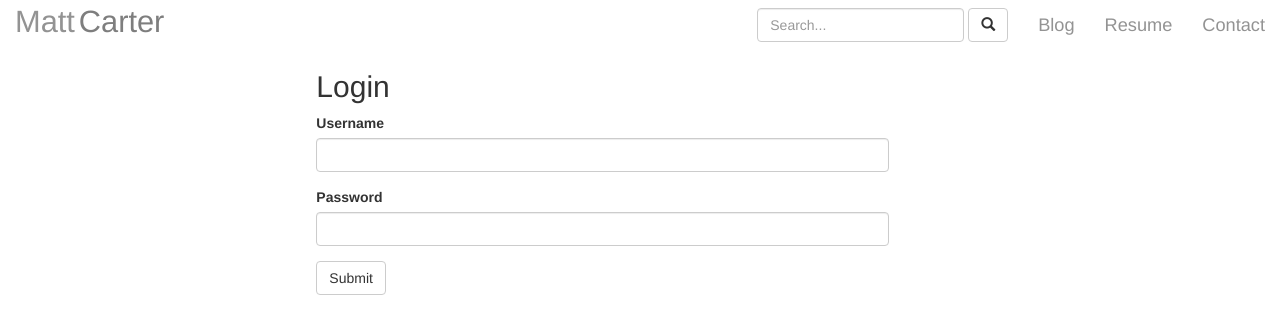
After one commit to matt-cart/personal-website, a Flask app: template website/templates/login.html in a window 1280 px wide. The commit adds this page. Shown: the top 334 px of the page. Run offline with Flask 2, Linux system fonts and the light colour scheme; the template is opened without the code that fills it, so the values that code supplies are empty; some libraries are stand-ins or nearby versions.

Commit message:
Started work on login system. Added 500 error page. Added script to create use in db.

```diff
--- a/website/__init__.py
+++ b/website/__init__.py
@@ -1,10 +1,15 @@
 import os
 from flask import Flask
 from flask.ext.sqlalchemy import SQLAlchemy
+from flask.ext.login import LoginManager
+from flask.ext.bcrypt import Bcrypt
 
 BASE_PATH = os.path.dirname(os.path.realpath(__file__))
 app = Flask(__name__, instance_relative_config=True)
 app.config.from_pyfile('config.py')
 db = SQLAlchemy(app)
+login_manager = LoginManager()
+login_manager.init_app(app)
+bcrypt = Bcrypt()
 
 from website import views, models
--- a/website/static/css/style.css
+++ b/website/static/css/style.css
@@ -63,7 +63,7 @@ a:hover, a:visited, a:link, a:active {
 }
 
 #jumbotron {
-        margin-top:10%;
+        margin-top:50px;
         padding:20px;
 }
 
--- a/website/templates/home_page.html
+++ b/website/templates/home_page.html
@@ -1,13 +1,15 @@
 {% extends "layout.html" %}
 {% block content %}
-    <div class="container-fluid" id="main-div">
+    <div class="container-fluid bump-past-nav">
         <div class="row">
             <div class="jumbotron col-md-6 col-md-offset-1" id="jumbotron">
                 <h2>Recent Posts</h2>
                 {% for post in recent_posts %}
                     <h3><a class="home-page-link" href="{{ url_for('getBlogPost', post_path=post.url_path) }}">{{ post.title }}</a></h3>
                     <p>{{ post.preview }}<br>{{ post.date }}</p>
+                    <hr>
                 {% endfor %}
+                <a class="home-page-link" href="{{ url_for('blogArchive')}}"><h5>See more...</h5></a>
             </div>
             <div class="jumbotron col-md-3 col-md-offset-1 col-sm-6 col-sm-offset-3 col-xs-6 col-xs-offset-3" id="jumbotron">
                 <img id="mugshot" src="{{ url_for('static', filename='img/mugshot_website.png') }}">
--- /dev/null
+++ b/website/templates/login.html
@@ -0,0 +1,24 @@
+{% extends "layout.html" %}
+{% block title %}Matt Carter{% endblock %}
+{% block content %}
+<div class="container-fluid" id="main-div">
+    <div class="row">
+        <div class="col-md-6 col-md-offset-3 col-sm-12 bump-past-nav">
+            <h2>Login</h2>
+            <form action="/login" method="POST">
+              <div class="form-group">
+                <label for="username">Username</label>
+                <input class="form-control" name="username" id="username">
+              </div>
+              <div class="form-group">
+                <label for="password">Password</label>
+                <input type="password" class="form-control" name="password" id="password">
+              </div>
+              <div class="center-block">
+                <button type="submit" class="btn btn-default">Submit</button>
+              </div>
+            </form>
+        </div>
+    </div>
+</div>
+{% endblock %}
--- a/website/views.py
+++ b/website/views.py
@@ -1,9 +1,10 @@
 import markdown
 from BeautifulSoup import BeautifulSoup
 from datetime import datetime
-from website import app, db
-from website.models import Post
+from website import app, db, login_manager, bcrypt
+from website.models import Post, User
 from flask import render_template, request, url_for, redirect
+from flask.ext.login import login_required, login_user, logout_user, current_user
 
 
 def parseDate(sql_date):
@@ -11,24 +12,77 @@ def parseDate(sql_date):
     return date_object.strftime('%B %d, %Y')
 
 
+def parsePostQuery(posts):
+    post_previews = []
+    for post in posts:
+        html = markdown.markdown(post.content)
+        html_text = BeautifulSoup(html).findAll(text=True)
+        text_preview = ''.join(html_text)[:200] + '...'
+        post_previews.append({'title': post.title,
+                              'preview': text_preview,
+                              'date': parseDate(str(post.date)),
+                              'url_path': post.url_path})
+    return post_previews
+
+
+@login_manager.user_loader
+def user_loader(user_id):
+    """Given *user_id*, return the associated User object.
+
+    :param unicode user_id: user_id (email) user to retrieve
+    """
+    return User.query.get(user_id)
+
+
 @app.route('/')
 def index():
     three_posts = Post.query.filter(
         Post.status == 'published').order_by(Post.id.desc()).limit(3)
-    recent_posts = []
-    for post in three_posts:
-        html = markdown.markdown(post.content)
-        html_text = BeautifulSoup(html).findAll(text=True)
-        text_preview = ''.join(html_text)[:100] + '...'
-        recent_posts.append({'title': post.title,
-                             'preview': text_preview,
-                             'date': parseDate(str(post.date)),
-                             'url_path': post.url_path})
+    recent_posts = parsePostQuery(three_posts)
     return render_template('home_page.html',
                            recent_posts=recent_posts)
 
 
+@app.route("/login", methods=["GET", "POST"])
+def login():
+    """For GET requests, display the login form. For POSTS, login the current
+    user by processing the form."""
+    if request.method == 'POST':
+        username = request.form['username']
+        password = request.form['password']
+        user = User.query.filter(User.email == username).first()
+        if username:
+            if bcrypt.check_password_hash(user.password, password):
+                user.authenticated = True
+                db.session.add(user)
+                db.session.commit()
+                login_user(user, remember=True)
+                return render_template('post_editor.html')
+    else:
+        return render_template("login.html")
+
+
+@app.route("/logout", methods=["GET"])
+@login_required
+def logout():
+    """Logout the current user."""
+    user = current_user
+    user.authenticated = False
+    db.session.add(user)
+    db.session.commit()
+    logout_user()
+    return render_template("logout.html")
+
+
+@app.route('/blog')
+def blogArchive():
+    posts = parsePostQuery(Post.query.order_by(Post.id.desc()).all())
+    return render_template('blog_archive.html',
+                           posts=posts)
+
+
 @app.route('/editor')
+@login_required
 def postEditor():
     return render_template('post_editor.html')
 
@@ -54,12 +108,10 @@ def publishPost(post_id=None):
     return redirect(url_for('index'))
 
 
-@app.route('/<post_path>')
+@app.route('/post/<post_path>')
 @app.route('/preview/<post_path>', endpoint='preview-post')
 def getBlogPost(post_path=None):
     entry = Post.query.filter(Post.url_path == post_path).first()
-    if not entry:
-        return render_template('404.html')
     md_content = markdown.markdown(entry.content, ['codehilite'])
     post_id = entry.id
     if entry.status == 'staged':
@@ -69,6 +121,16 @@ def getBlogPost(post_path=None):
     return render_template('blog_post.html',
                            post_id=post_id,
                            title=entry.title,
-                           date=entry.date,
+                           date=parseDate(str(entry.date)),
                            content=md_content,
                            post_button=post_button)
+
+
+@app.errorhandler(404)
+def pageNotFound(error):
+    return render_template('404.html')
+
+
+@app.errorhandler(500)
+def internalServiceError(error):
+    return render_template('500.html')
```
Also changed, not shown: create_user.py (added, +33 -0 lines), website/models.py (+24 -0 lines), website/templates/500.html (added, +11 -0 lines), website/templates/blog_archive.html (added, +16 -0 lines), README.md (deleted), create_database.py (renamed from db_create.py).
